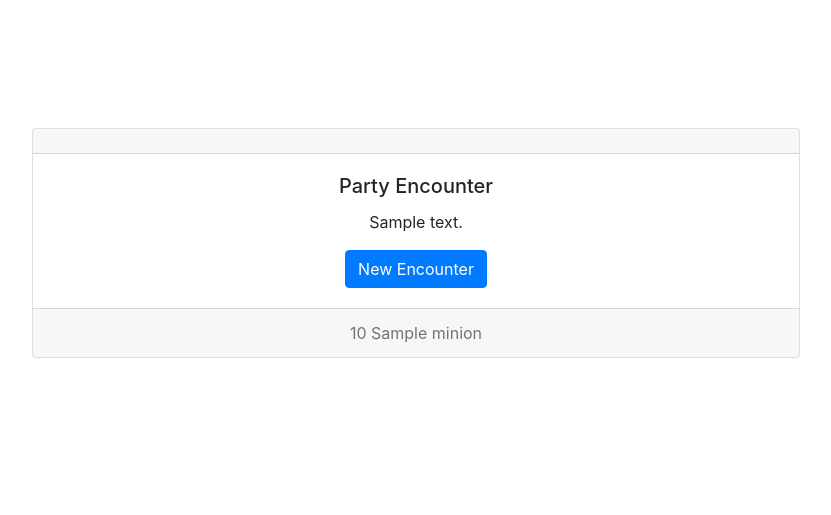
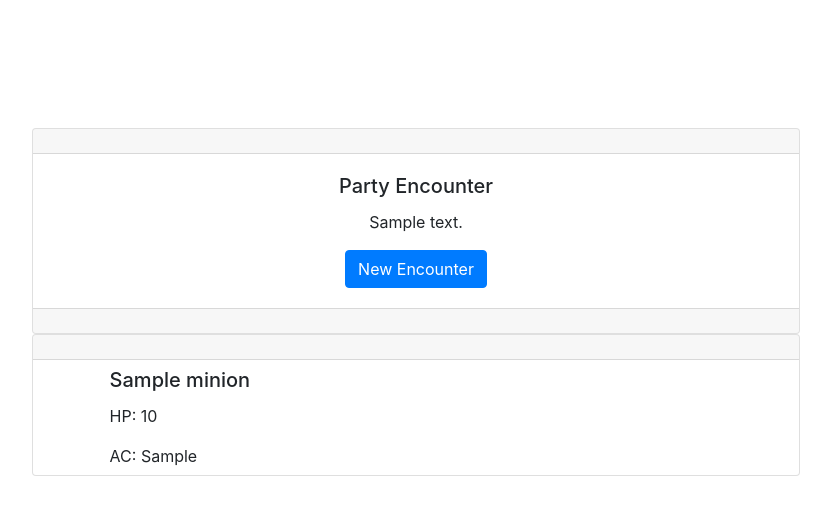
Before and after one commit to ashtroboy79/QA-DevOps-Core-Practical-Project, a Flask app: template front_end/application/templates/index.html in a window 1280 px wide. Shown: the top 515 px of the page, without its empty margins (224-1055 px from the left). Run offline with Flask 2, Linux system fonts and the light colour scheme; the template is opened without the code that fills it: most values are stand-ins (such as "Sample title", 1, 10 or a date in 2020); some libraries are stand-ins or nearby versions.

Commit message:
AR: Added a second card to display the minion name, HP, and AC

```diff
--- a/front_end/application/templates/index.html
+++ b/front_end/application/templates/index.html
@@ -15,8 +15,18 @@
             <a href="/" class="btn btn-primary" role="button">New Encounter</a>
         </div>
         <div class="card-footer text-muted">
-            {{ minion_details['hit_points']}}
-            {{ minion }}
+
+
+        </div>
+    </div>
+    <div class="card text-left" style="width:auto">
+        <div class="card-header">
+
+        </div>
+        <div class="card-body" style="padding:1% 0 1% 10% ">
+            <h5 class="card-title">{{ minion }}</h5>
+            <p class="card-text">HP: {{ minion_details.hit_points}}</p>
+            <p class="card-text">AC: {{ minion_details.armor_class}}</p>
         </div>
     </div>
 </div>
```
